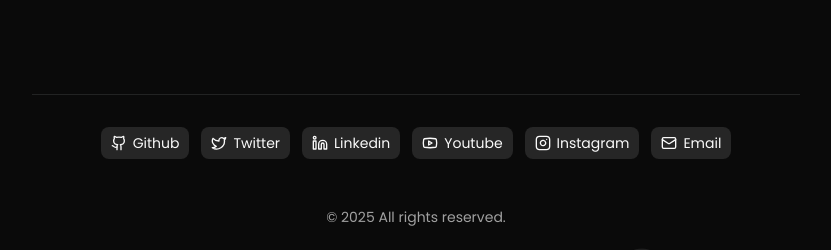
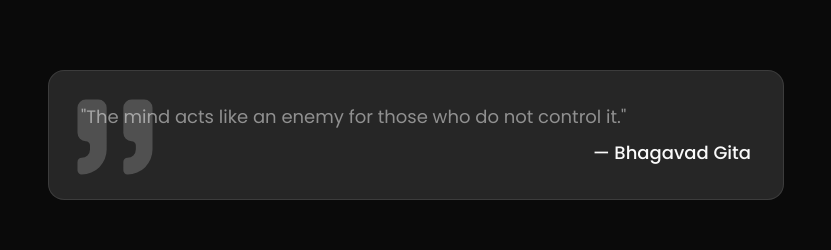
Before and after one commit to dhirajaryaa/wow-portfolio, a Next.js app: page / in a window 1280 px wide. Shown: the part 1865-2115 px from the top of the page, without its empty margins (224-1055 px from the left). Built offline with nearby package versions, Linux system fonts and the light colour scheme.

Commit message:
feat: show motional quotes page every where

```diff
--- a/src/app/layout.jsx
+++ b/src/app/layout.jsx
@@ -2,6 +2,7 @@ import { Poppins } from "next/font/google";
 import "./globals.css";
 import Header from "@/components/common/Header";
 import Footer from "@/components/common/Footer";
+import Quotes from "@/components/common/Quotes";
 
 const poppins = Poppins({
   subsets: ["latin"],
@@ -21,6 +22,7 @@ export default function RootLayout({ children }) {
         <div className="w-full mx-auto max-w-3xl scroll-smooth relative">
           <Header />
           {children}
+          <Quotes />
           <Footer />
         </div>
       </body>
--- a/src/app/page.jsx
+++ b/src/app/page.jsx
@@ -166,7 +166,7 @@ export default function Home() {
           <SocialLinks socialLinks={profileInfo.socialLinks} />
         </section>
         {/* projects  */}
-        <Section title={"Projects"} hintText={"my proof-of-work✨"}>
+        <Section title={"Projects"} hintText={"my proof-of-work✨"} className={"mt-18"}>
           <div className="grid  grid-cols-1 sm:grid-cols-2 gap-4 mt-4">
             {projects.map((project) => (
               <ProjectCard key={project.slug} project={project} />
@@ -181,14 +181,14 @@ export default function Home() {
           </div>
         </Section>
         {/* github contribution  */}
-        <Section title={"GitHub Activity"} hintText={"my coding journey💻"}>
+        <Section title={"GitHub Activity"} hintText={"my coding journey💻"} className={"mt-18"}>
           <div className="border border-dashed border-foreground/60 my-6 p-6 rounded-xl">
             <GithubActivity username={profileInfo.githubUsername} />
           </div>
         </Section>
         {/* my setup  */}
-        <Section title={"Setup"} hintText={'my coding launchpad🚀'}>
-          <div className="space-y-4 my-6">
+        <Section title={"Setup"} hintText={'my coding launchpad🚀'} className={'mt-18'}>
+          <div className="space-y-4 mt-6">
             {/* gears  */}
             <Item variant="muted" className={'rounded-xl'} asChild>
               <Link href="/setup/gears">
--- /dev/null
+++ b/src/components/common/Quotes.jsx
@@ -0,0 +1,23 @@
+import { Quote } from "lucide-react"
+import { quotes } from "@/config/quotes"
+
+function Quotes() {
+    const randomIndex = Math.floor(Math.random() * quotes.length);
+    const showQuote = quotes[randomIndex];
+    return (
+        <section className="w-full h-full px-4 my-18">
+            <div className="bg-muted p-8 relative w-full h-full rounded-2xl border">
+                <Quote className="absolute top-4 left-4 text-foreground/20"
+                    fill="currentColor"
+                    stroke='none'
+                    size={100} />
+                <div className="flex flex-col gap-2">
+                    <p className="text-lg text-foreground/50 wrap-break-word">"{showQuote.quote}"</p>
+                    <p className="text-lg font-medium text-right text-foreground">— {showQuote.author}</p>
+                </div>
+            </div>
+        </section>
+    )
+}
+
+export default Quotes
--- a/src/components/common/Section.jsx
+++ b/src/components/common/Section.jsx
@@ -2,7 +2,7 @@ function Section({ title, hintText, children, className, ...prams }) {
   return (
     <section
       id="project"
-      className={`container flex flex-col gap-2 my-18 ${className}`}
+      className={`container flex flex-col gap-2 ${className}`}
       {...prams}
     >
       <div className="space-y-1" id="section-title">
--- /dev/null
+++ b/src/config/quotes.js
@@ -0,0 +1,82 @@
+export const quotes = [
+  {
+    quote: "The best way to predict the future is to create it.",
+    author: "Peter Drucker",
+  },
+  {
+    quote: "Arise, awake, and stop not till the goal is reached.",
+    author: "Swami Vivekananda",
+  },
+  {
+    quote: "You have the right to work, but never to the fruit of work.",
+    author: "Bhagavad Gita",
+  },
+  {
+    quote: "The mind acts like an enemy for those who do not control it.",
+    author: "Bhagavad Gita",
+  },
+  {
+    quote: "Education is the most powerful weapon which you can use to change the world.",
+    author: "Nelson Mandela",
+  },
+  {
+    quote: "Before you start some work, always ask yourself three questions — Why, What, and How.",
+    author: "Chanakya",
+  },
+  {
+    quote: "You must be the change you wish to see in the world.",
+    author: "Mahatma Gandhi",
+  },
+  {
+    quote: "Success comes to those who dare and act.",
+    author: "Ratan Tata",
+  },
+  {
+    quote: "Talk to yourself once in a day; otherwise, you may miss meeting an excellent person in this world.",
+    author: "Swami Vivekananda",
+  },
+  {
+    quote: "Do your duty without attachment, for the action alone is your right.",
+    author: "Bhagavad Gita",
+  },
+  {
+    quote: "The one who has conquered himself is truly the greatest warrior.",
+    author: "Bhagavad Gita",
+  },
+  {
+    quote: "It is better to live your own destiny imperfectly than to live an imitation of somebody else's life with perfection.",
+    author: "Bhagavad Gita",
+  },
+  {
+    quote: "All that we are is the result of what we have thought.",
+    author: "Gautama Buddha",
+  },
+  {
+    quote: "The greatest glory in living lies not in never falling, but in rising every time we fall.",
+    author: "Nelson Mandela",
+  },
+  {
+    quote: "When you feel the suffering of every living thing in your own heart, that is consciousness.",
+    author: "Bhagavata Purana",
+  },
+  {
+    quote: "A person is great by deeds, not by birth.",
+    author: "Rig Veda",
+  },
+  {
+    quote: "Be not afraid of life. Believe that life is worth living, and your belief will help create the fact.",
+    author: "William James",
+  },
+  {
+    quote: "The weak can never forgive. Forgiveness is the attribute of the strong.",
+    author: "Mahatma Gandhi",
+  },
+  {
+    quote: "Dream, dream, dream. Dreams transform into thoughts, and thoughts result in action.",
+    author: "Dr. A.P.J. Abdul Kalam",
+  },
+  {
+    quote: "When you control your mind, you control your world.",
+    author: "Yajur Veda",
+  },
+];
```
